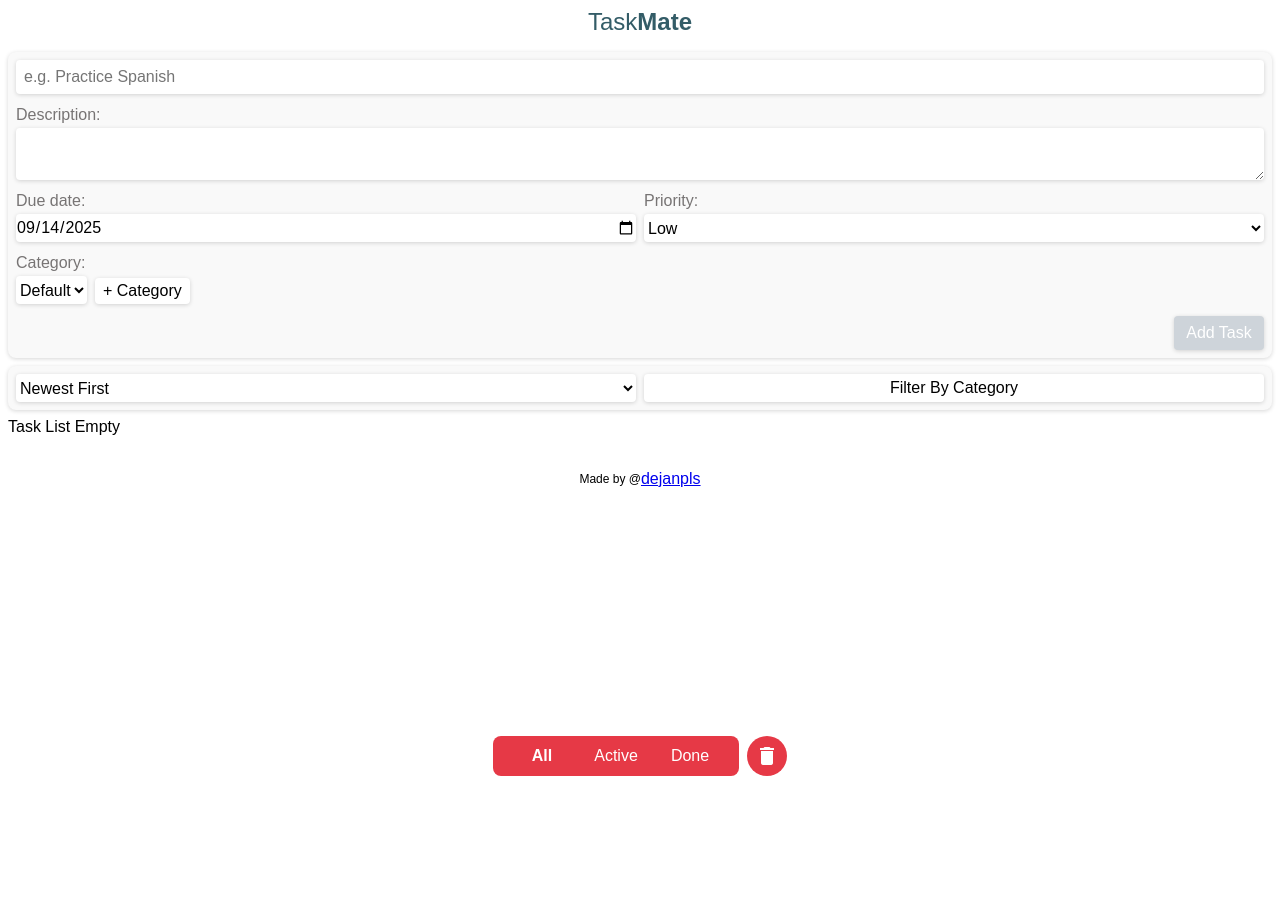
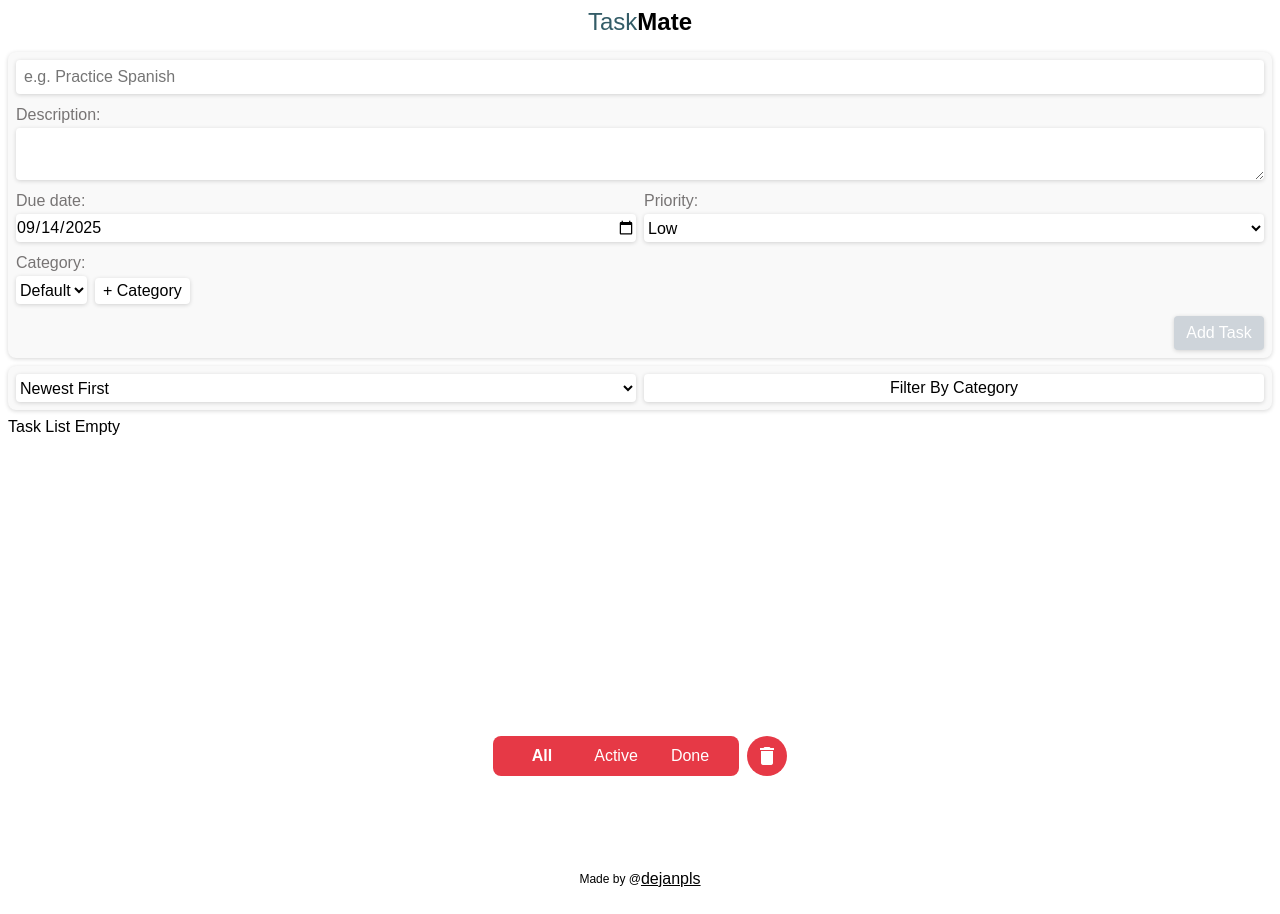
Before and after one commit to dejanpls/taskmate, a React (Vite) app: page / in a window 1280 px wide. Before the commit the page ends 800 px from the top, so only its background shows below. Built offline with nearby package versions, Linux system fonts and the light colour scheme.

Commit message:
style: update color of all elements

```diff
--- a/src/styles/style.css
+++ b/src/styles/style.css
@@ -3,6 +3,7 @@
   padding: 0;
   box-sizing: border-box;
   font-size: 16px;
+  color: black;
   font-family: sans-serif;
 }
 
@@ -11,6 +12,7 @@
   flex-direction: column;
   gap: 8px;
   padding: 8px;
+  height: 100vh;
 }
 
 /* custom properties */
@@ -56,4 +58,5 @@ footer {
   justify-content: center;
   align-items: center;
   height: 70px;
+  flex: 1;
 }
```
